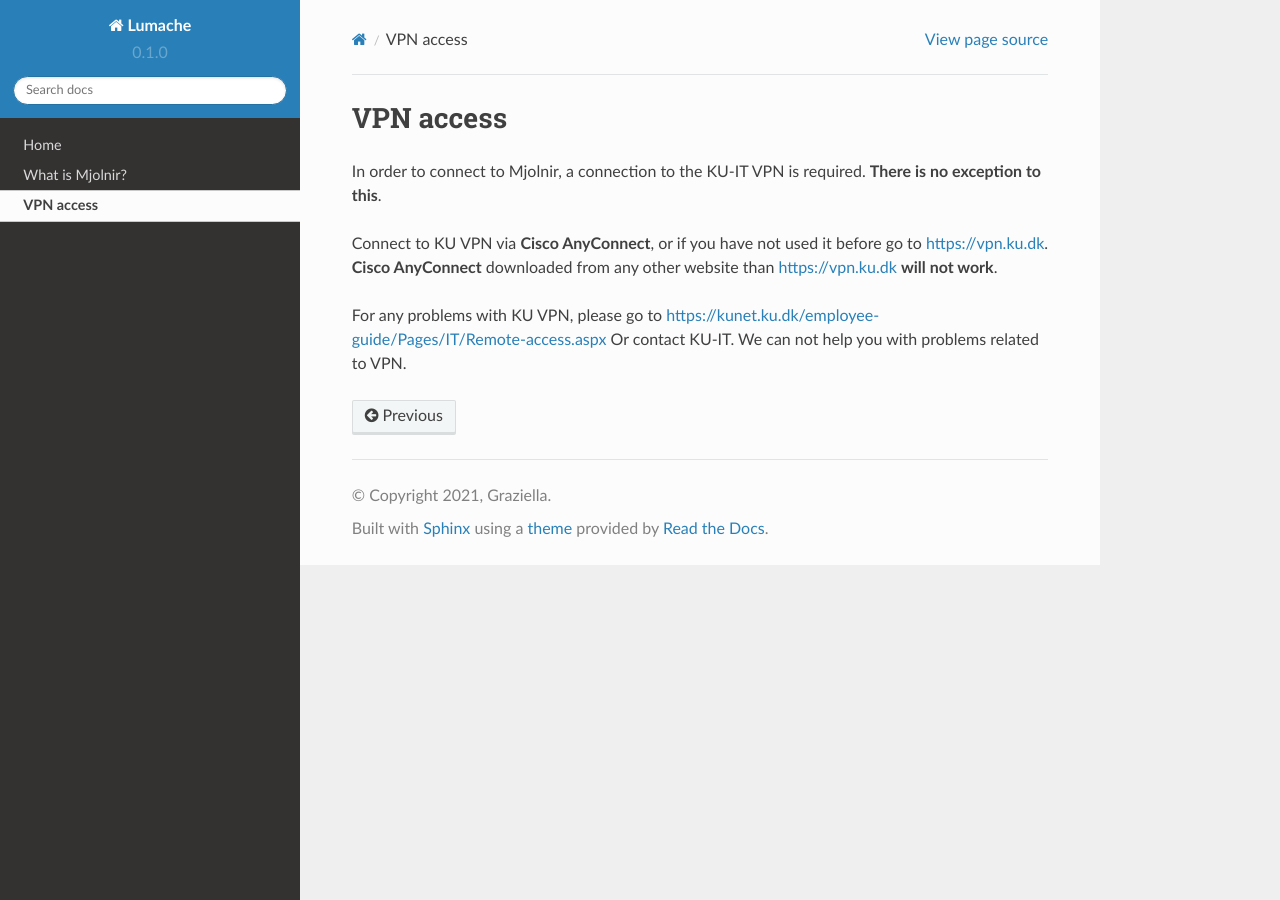
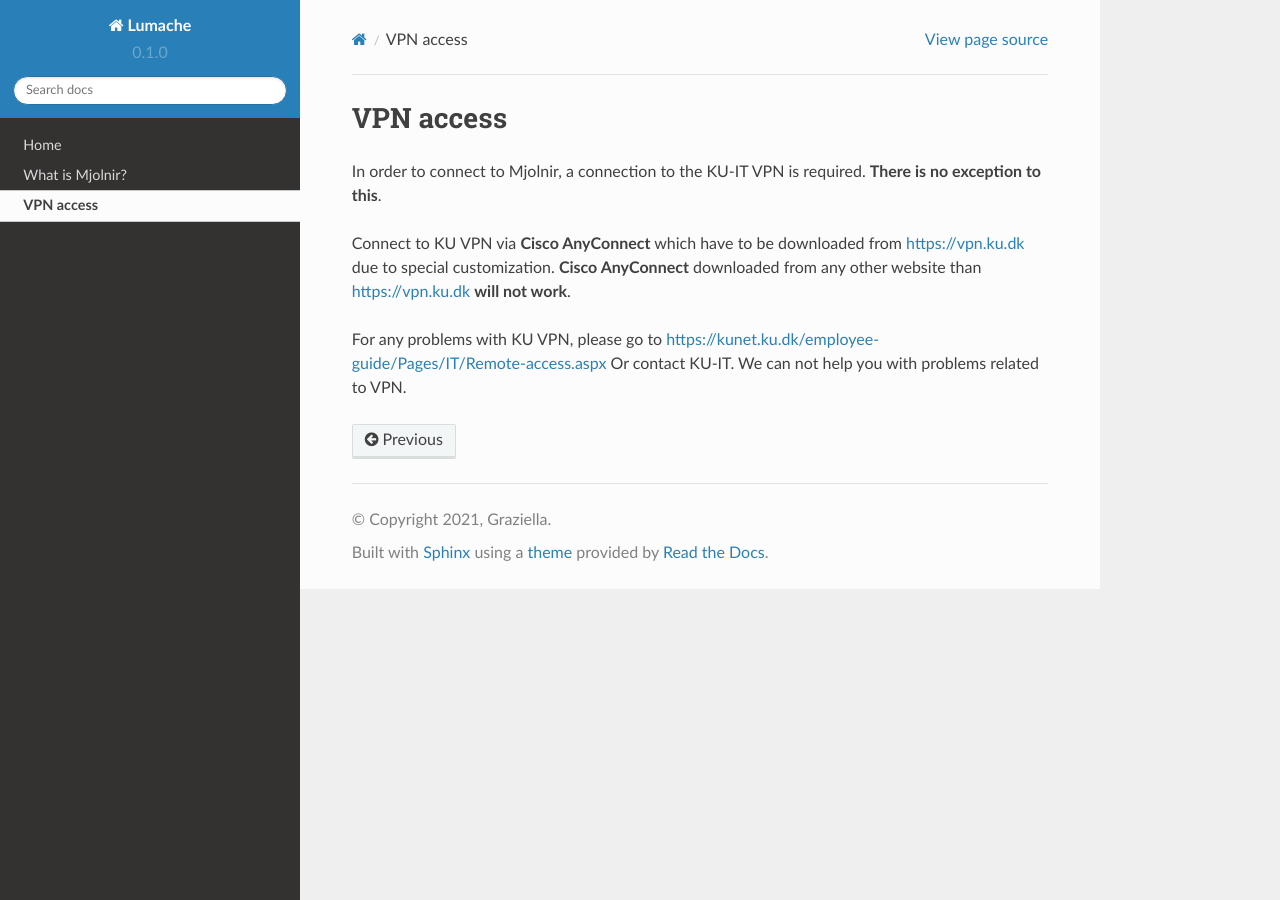
Before and after one commit to bentpetersendk/mjolnir_ucph, a Sphinx documentation site: the page built from docs/source/vpn.rst, in a window 1280 px wide. Built offline with Sphinx 7.4.7 and the Read the Docs theme 2.0.0, drawn with Linux system fonts in a browser that asks for light colours.

Commit message:
Update vpn.rst

```diff
--- a/docs/source/vpn.rst
+++ b/docs/source/vpn.rst
@@ -3,7 +3,7 @@ VPN access
 
 In order to connect to Mjolnir, a connection to the KU-IT VPN is required. **There is no exception to this**.
 
-Connect to KU VPN via **Cisco AnyConnect**, or if you have not used it before go to https://vpn.ku.dk.
+Connect to KU VPN via **Cisco AnyConnect** which have to be downloaded from https://vpn.ku.dk due to special customization.
 **Cisco AnyConnect** downloaded from any other website than https://vpn.ku.dk **will not work**.
 
 For any problems with KU VPN, please go to
```
